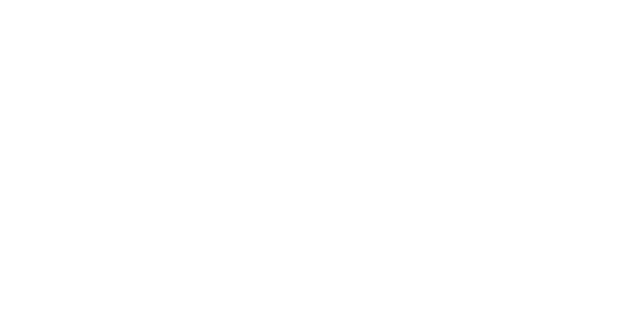
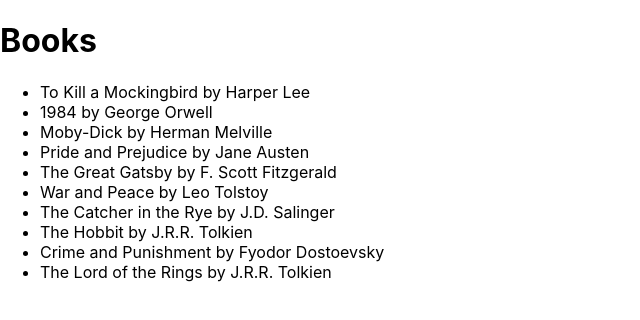
Before and after one commit to chrisjsherm/react-context-api, a React (Create React App) app: page / in a window 1280 px wide. Shown: the top 320 px of the page, without its empty margins (0-640 px from the left). Built offline with nearby package versions, Linux system fonts and the light colour scheme.

Commit message:
feature/Books: List books

```diff
--- a/src/App.js
+++ b/src/App.js
@@ -1,9 +1,10 @@
 import "./App.css";
+import Books from "./components/Books";
 import { BooksProvider } from "./context/BooksContext";
 function App() {
   return (
     <BooksProvider>
-      <div className="App"></div>
+      <Books></Books>
     </BooksProvider>
   );
 }
--- /dev/null
+++ b/src/components/Books.js
@@ -0,0 +1,22 @@
+import React, { useContext } from "react";
+import { BooksContext } from "../context/BooksContext";
+
+export default function Books() {
+  const books = useContext(BooksContext);
+
+  return (
+    <div>
+      <h1>Books</h1>
+
+      <ul>
+        {books.map((book) => {
+          return (
+            <li key={book.id}>
+              {book.title} by {book.author}
+            </li>
+          );
+        })}
+      </ul>
+    </div>
+  );
+}
```
